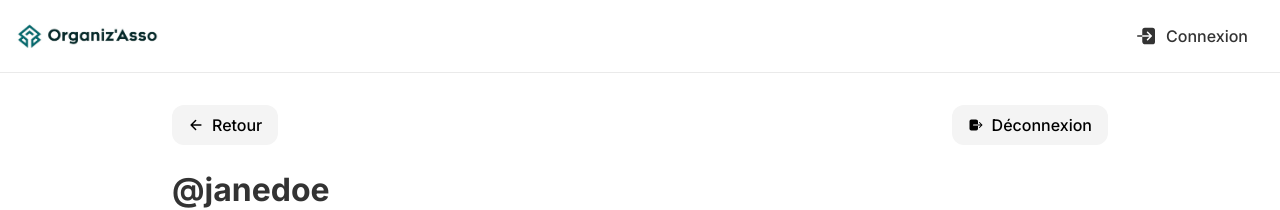
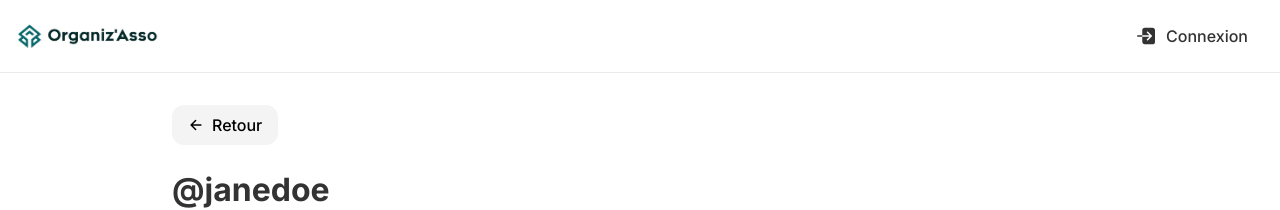
Before and after one commit to axeelz/organizasso, a React (Vite) app: page /profile/janedoe in a window 1280 px wide. Shown: the top 210 px of the page. Built offline with nearby package versions, Linux system fonts and the light colour scheme; the HTML template or start-up script is replaced by a standard one.

Commit message:
can logout only on own profile

```diff
--- a/src/pages/Profile.jsx
+++ b/src/pages/Profile.jsx
@@ -24,10 +24,12 @@ const Profile = ({ setIsLoggedIn }) => {
       <div className={styles.actions}>
         <BackButton />
 
-        <button onClick={logout}>
-          <IoLogOut />
-          <span>Déconnexion</span>
-        </button>
+        {user === loggedInUser && (
+          <button onClick={logout}>
+            <IoLogOut />
+            <span>Déconnexion</span>
+          </button>
+        )}
       </div>
 
       <h1>@{user.username}</h1>
```
